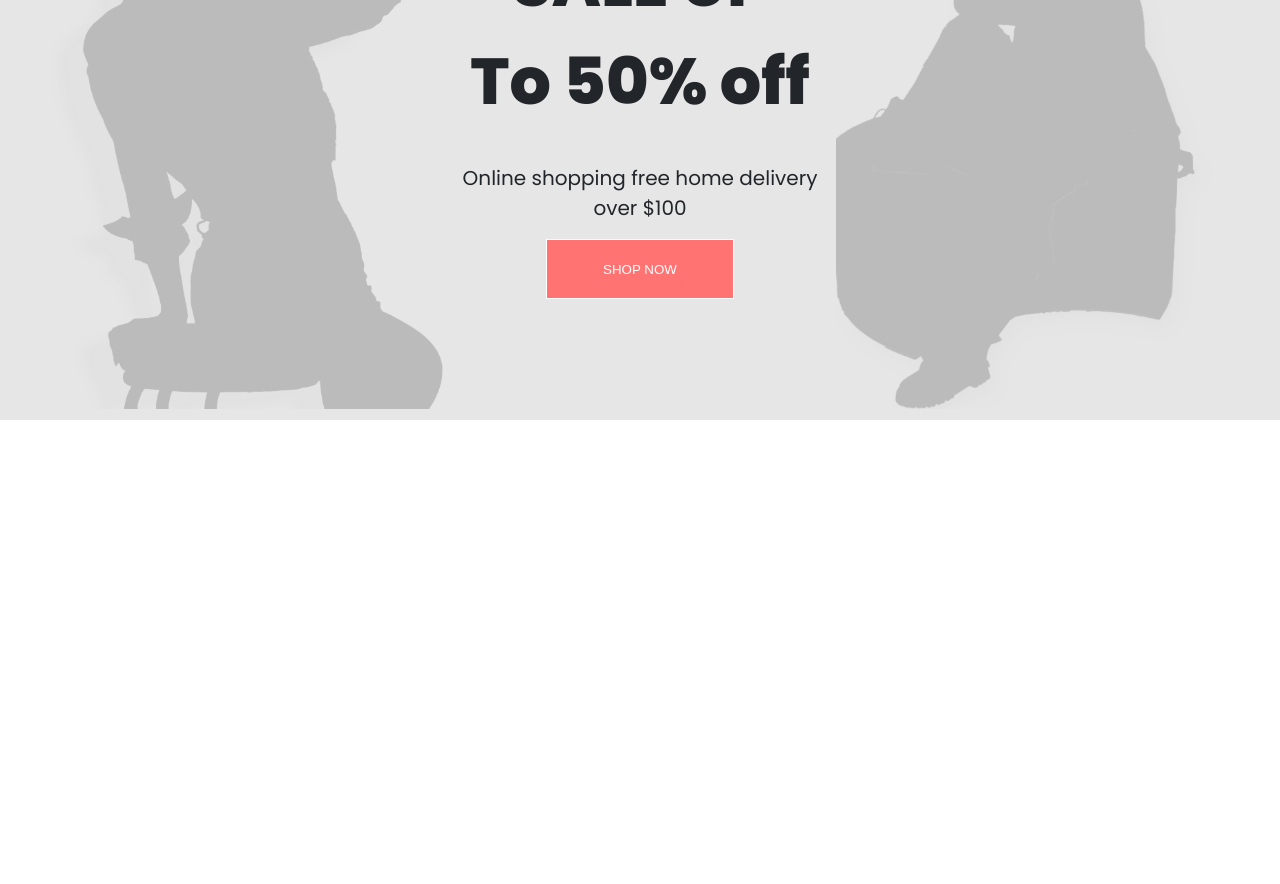
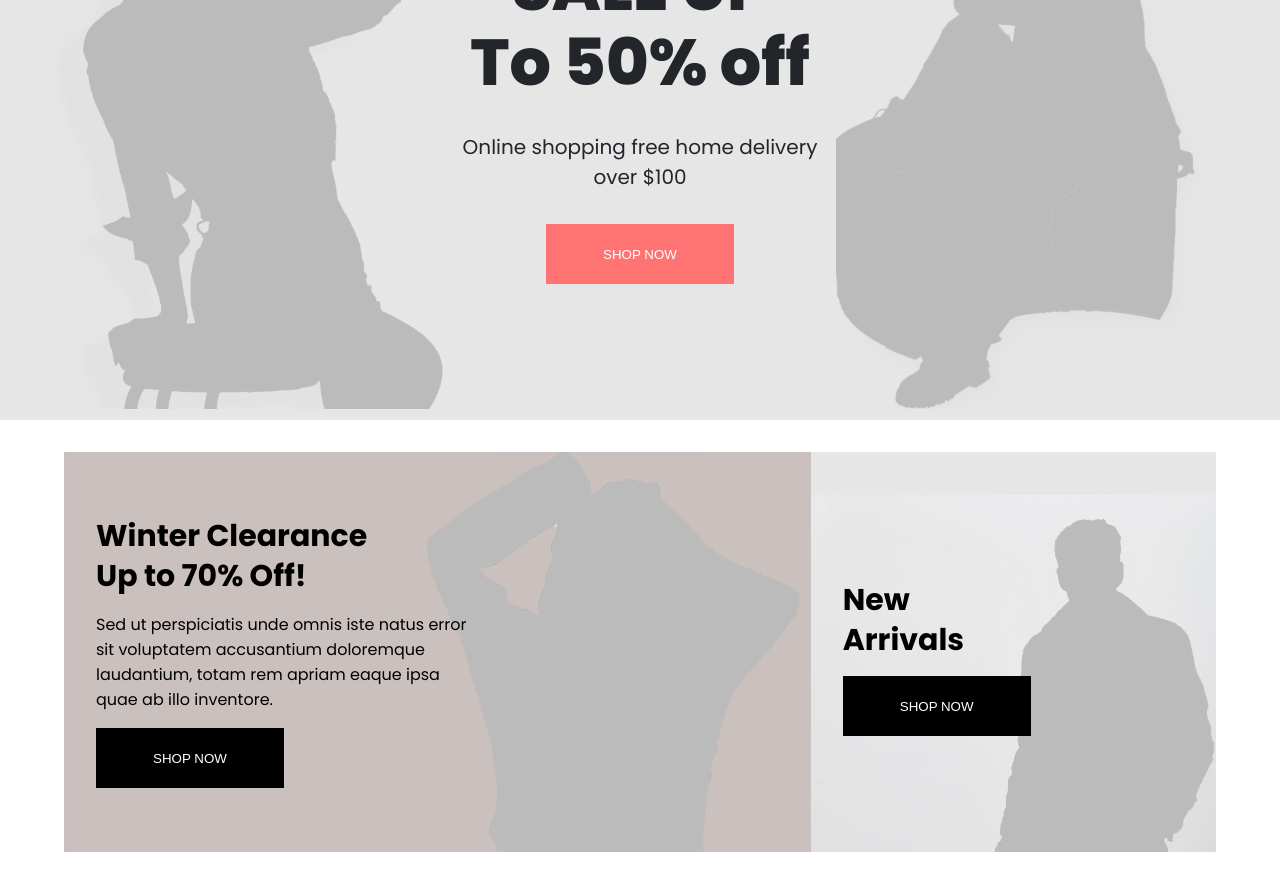
Before and after one commit to saraohman97/fixxo, a React (Create React App) app in the folder e-commerce/: page / in a window 1280 px wide. Shown: the part 260-1144 px from the top of the page. Before the commit the page ends 800 px from the top, so only its background shows below. Built offline with nearby package versions, Linux system fonts and the light colour scheme.

Commit message:
Second showcase done, with minor details to fix.

```diff
--- a/e-commerce/src/Home.css
+++ b/e-commerce/src/Home.css
@@ -16,16 +16,31 @@ body {
     font-family: 'Poppins', sans-serif;
     background-color: white;
 }
+.container {
+    width: 90%;
+    margin: 0 auto;
+}
+
+.btn {
+    border: 1px solid white;
+    width: 188px;
+    height: 60px;
+    border: none;
+}
+.btn-pink {
+    color: white;
+    background-color: var(--clr-pink);
+}
+.btn-black {
+    background-color: black;
+    color: white;
+}
 
 
 /* HOME - HEADER */
 .header {
     background-color: var(--clr-showcase-bg);
     height: 85vh;
-}
-.header .container {
-    width: 90%;
-    margin: 0 auto;
 }
 .header .menu {
     display: flex;
@@ -97,22 +112,56 @@ body {
 .showcase .text h1 {
     font-weight: 800;
     font-size: 65px;
+    line-height: 75px;
 }
 .showcase .text p {
     font-size: 20px;
-    margin-top: 2rem;
-    margin-bottom: 1rem;
+    margin-block: 2rem;
 }
 
-.btn {
-    /* width: 7rem; */
-    /* padding: .5em; */
-    border: 1px solid white;
-    width: 188px;
-    height: 60px;
+
+
+
+
+/* HOME - SHOWCASE 2 */
+.second-showcase {
+    margin-block: 2rem;
 }
-.btn-pink {
-    /* outline: 6px solid var(--clr-pink); */
-    color: white;
-    background-color: var(--clr-pink);
+.second-showcase .container {
+    display: flex;
+    height: 50vh;
 }
+.second-showcase .container .winter {
+    flex: 2;
+    background-image: url(./img/showcase-img-1.svg);
+    background-color: rgb(198, 191, 191);
+    background-size: contain;
+    background-position: right bottom;
+    background-repeat: no-repeat;
+
+    padding: 2rem;
+    padding-top: 4rem;
+}
+.second-showcase .container .winter p,
+.second-showcase .container .arrivals p {
+    margin-block: 1rem;
+    max-width: 55%;
+}
+
+.second-showcase .container .arrivals {
+    flex: 1;
+    background-image: url(./img/showcase-img-2.svg);
+    background-color: #E6E6E6;
+    background-position: right bottom;
+    background-size: contain;
+    background-repeat: no-repeat;
+
+    padding: 2rem;
+    padding-top: 8rem;
+}
+.second-showcase .container .arrivals h2,
+.second-showcase .container .winter h2 {
+    margin-bottom: 1rem;
+    font-size: 30px;
+    line-height: 40px;
+}
--- a/e-commerce/src/Home.js
+++ b/e-commerce/src/Home.js
@@ -8,8 +8,10 @@ const Home = () => {
     <div className='home'>
         <div className="header">
             <div className="container">
+
                 <div className="menu">
                     <h3 className='brand'>Fixxo.</h3>
+
                     <div className="nav-links">
                         <a href="#">Home</a>
                         <a href="#">Categories</a>
@@ -17,6 +19,7 @@ const Home = () => {
                         <a href="#">Pages</a>
                         <a href="#">Blog</a>
                     </div>
+
                     <div className="menu-icons">
                         <i className="fa-solid fa-magnifying-glass"></i>
                         <i className="fa-solid fa-code-compare"></i>
@@ -24,6 +27,7 @@ const Home = () => {
                         <i className="fa-solid fa-bag-shopping"><small className='number'>3</small></i>
                     </div>
                 </div>
+
             </div>
 
             <div className="showcase">
@@ -32,13 +36,33 @@ const Home = () => {
                 <div className="text">
                     <h1>SALE UP <br /> To 50% off</h1>
                     <p>Online shopping free home delivery over $100</p>
-
                     <button className='btn btn-pink'>SHOP NOW</button>
                 </div>
 
                 <img src={headerImg2} alt="showcase background image person" />
             </div>
         </div>
+
+        <div className="second-showcase">
+            <div className="container">
+
+                <div className="winter">
+                    <div className="text">
+                        <h2>Winter Clearance <br /> Up to 70% Off!</h2>
+                        <p>Sed ut perspiciatis unde omnis iste natus error sit voluptatem accusantium doloremque laudantium, totam rem apriam eaque ipsa quae ab illo inventore.</p>
+                        <button className='btn btn-black'>SHOP NOW</button>
+                    </div>
+                </div>
+
+                <div className="arrivals">
+                    <h2>New <br />Arrivals</h2>
+                    <button className='btn btn-black'>SHOP NOW</button>
+                </div>
+
+            </div>
+        </div>
+
+
     </div>
   )
 }
```
Also changed, not shown: e-commerce/src/img/showcase-img-1.svg (added), e-commerce/src/img/showcase-img-2.svg (added).
